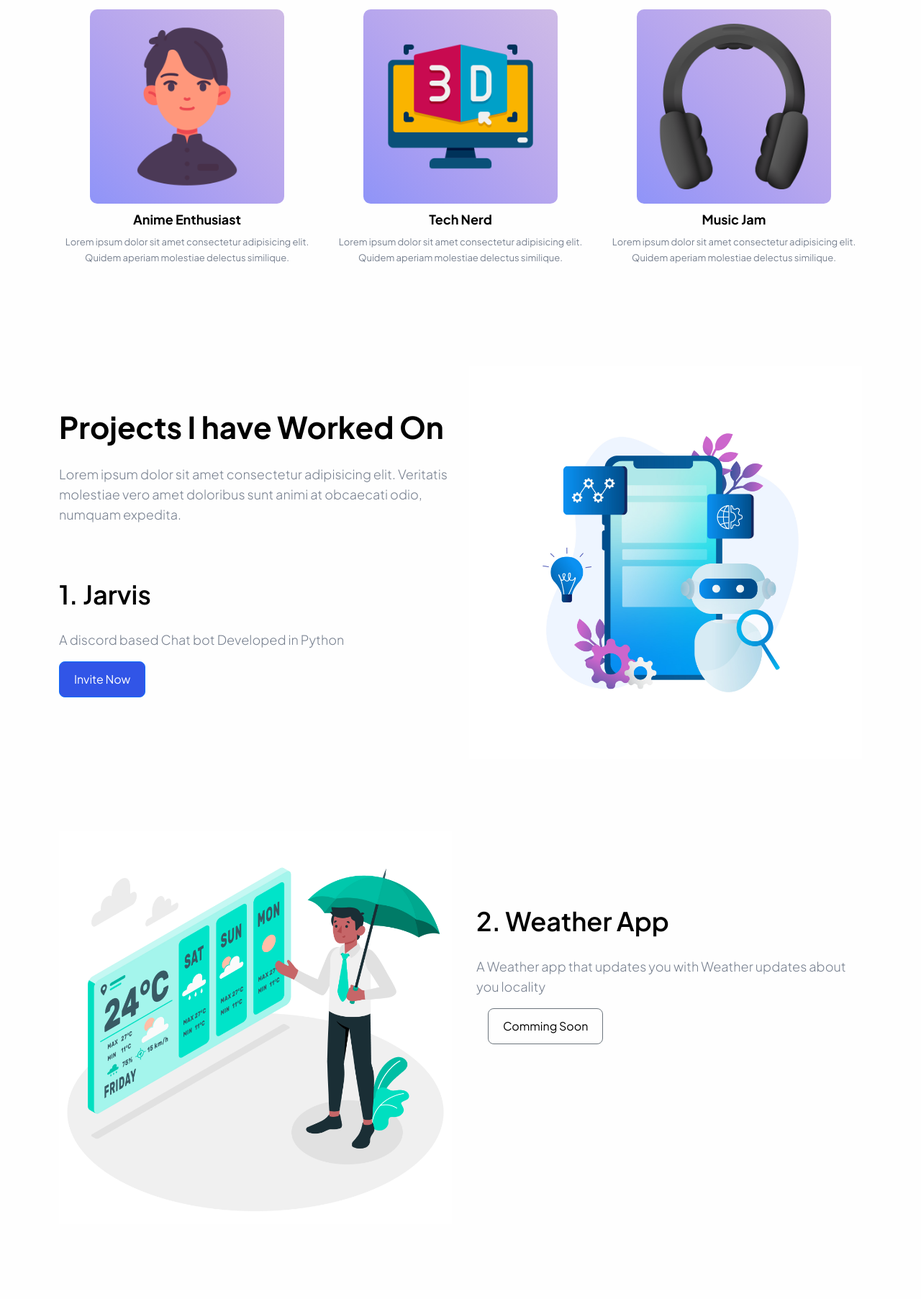
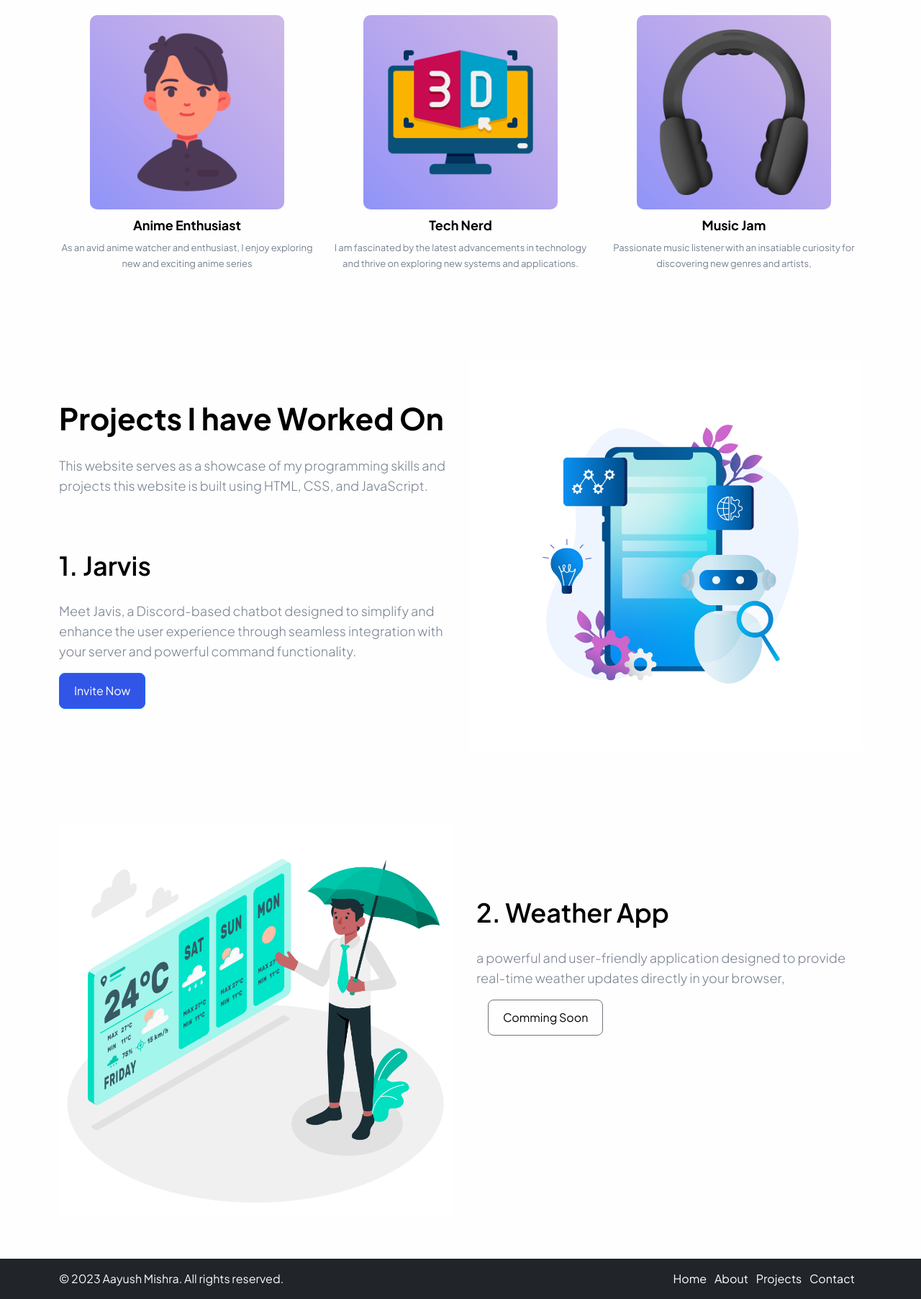
Before and after one commit to iamAayushMishra/iamAayushMishra.github.io, a plain HTML site: page index.html in a window 1280 px wide. Shown: the part 878-2683 px from the top of the page at 72% size. Before the commit the page ends 2639 px from the top, so only its background shows below. Drawn offline with nearby package versions, Linux system fonts and the light colour scheme.

Commit message:
Added footer

```diff
--- a/assets/css/style.css
+++ b/assets/css/style.css
@@ -129,7 +129,7 @@ section.hero .text{
 /* setup page 2 */
 
 section.setup {
-    padding: 100px 0;
+    padding: 80px 0;
 
 }
 
@@ -245,3 +245,38 @@ section.projects .project-2{
     padding: 134px 0;
     margin: 0 10px;
 }
+
+
+
+
+
+/* footer section code  */
+footer {
+    font-size: 16px;
+    font-weight: 400;
+}
+
+footer p {
+    margin-bottom: 0;
+}
+
+footer ul {
+    margin-bottom: 0;
+    padding-left: 0;
+    list-style: none;
+}
+
+footer li {
+    display: inline-block;
+    margin-right: 10px;
+}
+
+footer a {
+    color: #fff;
+    text-decoration: none;
+    transition: color 0.3s;
+}
+
+footer a:hover {
+    color: var(--red-am)
+}
--- a/index.html
+++ b/index.html
@@ -18,7 +18,8 @@
     <!-- ---meta preview setup--- -->
     <meta property="og:title" content="Aayush Mishra">
     <meta property="og:description" content="Personal Blog type website">
-    <meta property="og:image" content="https://cdn.discordapp.com/attachments/933324796131966976/1101030455291162624/website-preview.png">
+    <meta property="og:image"
+        content="https://cdn.discordapp.com/attachments/933324796131966976/1101030455291162624/website-preview.png">
     <meta property="og:image:width" content="64">
     <meta property="og:image:height" content="64">
 </head>
@@ -32,7 +33,7 @@
     <!-- script [js] for progress bar  -->
     <script>
         // When the user scrolls the page, execute myFunction
-        window.onscroll = function() {myFunction()};
+        window.onscroll = function () { myFunction() };
 
         function myFunction() {
             var winScroll = document.body.scrollTop || document.documentElement.scrollTop;
@@ -74,7 +75,8 @@
                     </div>
                     <div class="buttons">
                         <a href="#MyProjects" class="btn btn-primary">My Works</a>
-                        <a href="https://github.com/iamAayushMishra" target="_blank" class="btn btn-outline-secondary ms-3">Github</a>
+                        <a href="https://github.com/iamAayushMishra" target="_blank"
+                            class="btn btn-outline-secondary ms-3">Github</a>
                     </div>
                 </div>
                 <!-- --images-- -->
@@ -91,8 +93,9 @@
         <div class="container">
             <div class="text-header text-center">
                 <h3>Quick Breif About Me</h3>
-                <p>Lorem ipsum dolor sit amet consectetur, adipisicing elit.
-                Corporis facere velit perspiciatis aspernatur fugiat ut nemo.</p>
+                <p>I am a high school student currently studying in K.V.S. My interest in programming started in middle
+                    school when I took a computer science course. Since then, I have been teaching myself programming
+                    languages and building projects in my free time.</p>
             </div>
 
             <div class="items text-center">
@@ -103,8 +106,8 @@
                         </div>
                         <div class="desc">
                             <h5>Anime Enthusiast</h5>
-                            <p>Lorem ipsum dolor sit amet consectetur adipisicing elit.
-                               Quidem aperiam molestiae delectus similique.</p>
+                            <p>As an avid anime watcher and enthusiast,
+                                I enjoy exploring new and exciting anime series</p>
                         </div>
                     </div>
                     <!-- item 2 -->
@@ -114,8 +117,8 @@
                         </div>
                         <div class="desc">
                             <h5>Tech Nerd</h5>
-                            <p>Lorem ipsum dolor sit amet consectetur adipisicing elit.
-                               Quidem aperiam molestiae delectus similique.</p>
+                            <p>I am fascinated by the latest advancements in technology
+                                and thrive on exploring new systems and applications.</p>
                         </div>
                     </div>
                     <!-- item 3 -->
@@ -125,8 +128,8 @@
                         </div>
                         <div class="desc">
                             <h5>Music Jam</h5>
-                            <p>Lorem ipsum dolor sit amet consectetur adipisicing elit.
-                               Quidem aperiam molestiae delectus similique.</p>
+                            <p>Passionate music listener with an insatiable curiosity
+                                for discovering new genres and artists,</p>
                         </div>
                     </div>
                 </div>
@@ -143,11 +146,15 @@
                 <div class="col-md-6">
                     <div class="text-information">
                         <h4>Projects I have Worked On</h4>
-                        <p>Lorem ipsum dolor sit amet consectetur adipisicing elit. Veritatis molestiae vero amet doloribus sunt animi at obcaecati odio, numquam expedita.</p>
+                        <p>This website serves as a showcase of my programming skills and projects
+                            this website is built using HTML, CSS, and JavaScript.
+                        </p>
                     </div>
                     <div class="project-1">
                         <h5>1. Jarvis</h5>
-                        <p>A discord based Chat bot Developed in Python</p>
+                        <p>Meet Javis, a Discord-based chatbot designed to simplify and enhance the user
+                            experience through seamless
+                            integration with your server and powerful command functionality.</p>
                         <a href="#" class="btn btn-primary">Invite Now</a>
                     </div>
                 </div>
@@ -166,7 +173,7 @@
                 <div class="col-md-6">
                     <div class="project-2">
                         <h5>2. Weather App</h5>
-                        <p>A Weather app that updates you with Weather updates about you locality</p>
+                        <p> a powerful and user-friendly application designed to provide real-time weather updates directly in your browser,</p>
                         <a href="#" class="btn btn-outline-secondary ms-3">Comming Soon</a>
                     </div>
                 </div>
@@ -179,6 +186,23 @@
 
 
     <!-- footer section  -->
+    <footer class="bg-dark text-light py-3">
+        <div class="container">
+          <div class="row">
+            <div class="col-md-6">
+              <p>&copy; 2023 Aayush Mishra. All rights reserved.</p>
+            </div>
+            <div class="col-md-6">
+              <ul class="list-inline text-md-end">
+                <li class="list-inline-item"><a href="#">Home</a></li>
+                <li class="list-inline-item"><a href="#">About</a></li>
+                <li class="list-inline-item"><a href="#">Projects</a></li>
+                <li class="list-inline-item"><a href="#">Contact</a></li>
+              </ul>
+            </div>
+          </div>
+        </div>
+      </footer>
 
     <!-- bootstrap scripts -->
     <script src="https://cdn.jsdelivr.net/npm/bootstrap@5.3.0-alpha3/dist/js/bootstrap.bundle.min.js"
```
Lines whose indentation alone changed are shown as unchanged.
